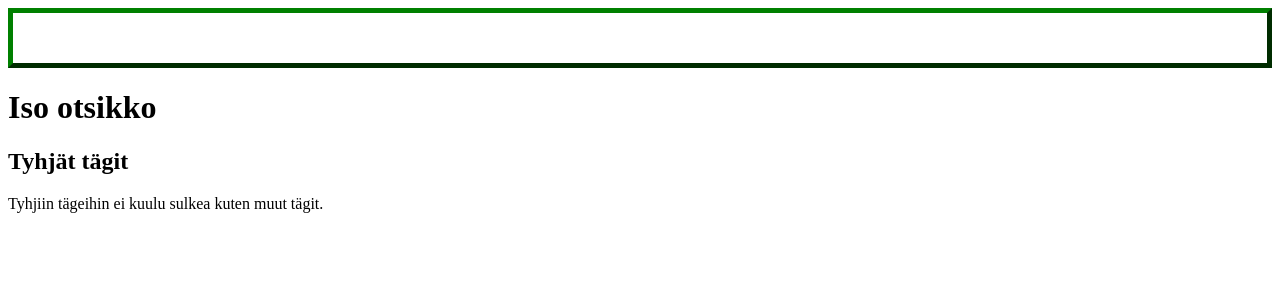
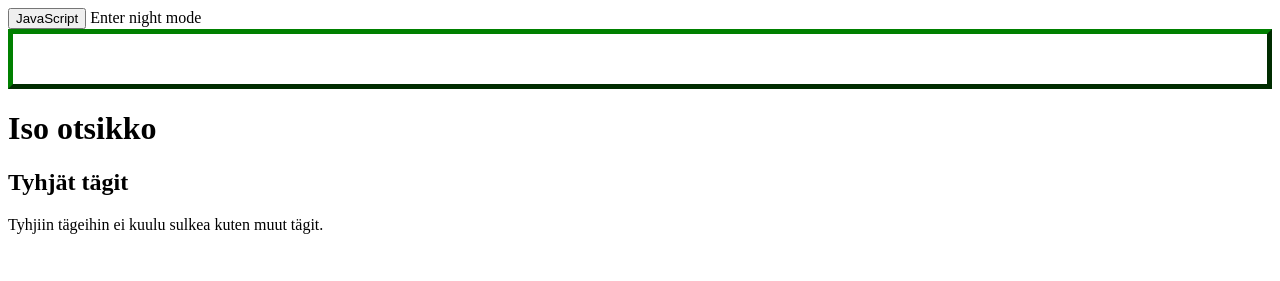
Before and after one commit to Inka302/Salpaus, a plain HTML site: page index.html in a window 1280 px wide. Shown: the top 281 px of the page. Drawn offline with Linux system fonts and the light colour scheme.

Commit message:
Lisäsin JavaScriptiä

```diff
--- a/index.html
+++ b/index.html
@@ -2,6 +2,7 @@
     <html>
         <head>
             <link rel="Muotoilu" href="muotoilu.css">
+            <script type="JavaScript/text" src="nappula.js"></script>
             <style>
                 .dDiv {
                     border: 5px outset green;
@@ -13,6 +14,10 @@
             <title>Otsikko</title>
         </head>
         <body>
+            <form class="dForm">
+                <input type="button" id="night" name="night" value="JavaScript">
+                <label for="night">Enter night mode</label>
+            </form>
             <div class="dDiv">
                 <p>Testailua</p>
             </div>
```
Also changed, not shown: nappula.js (added).
